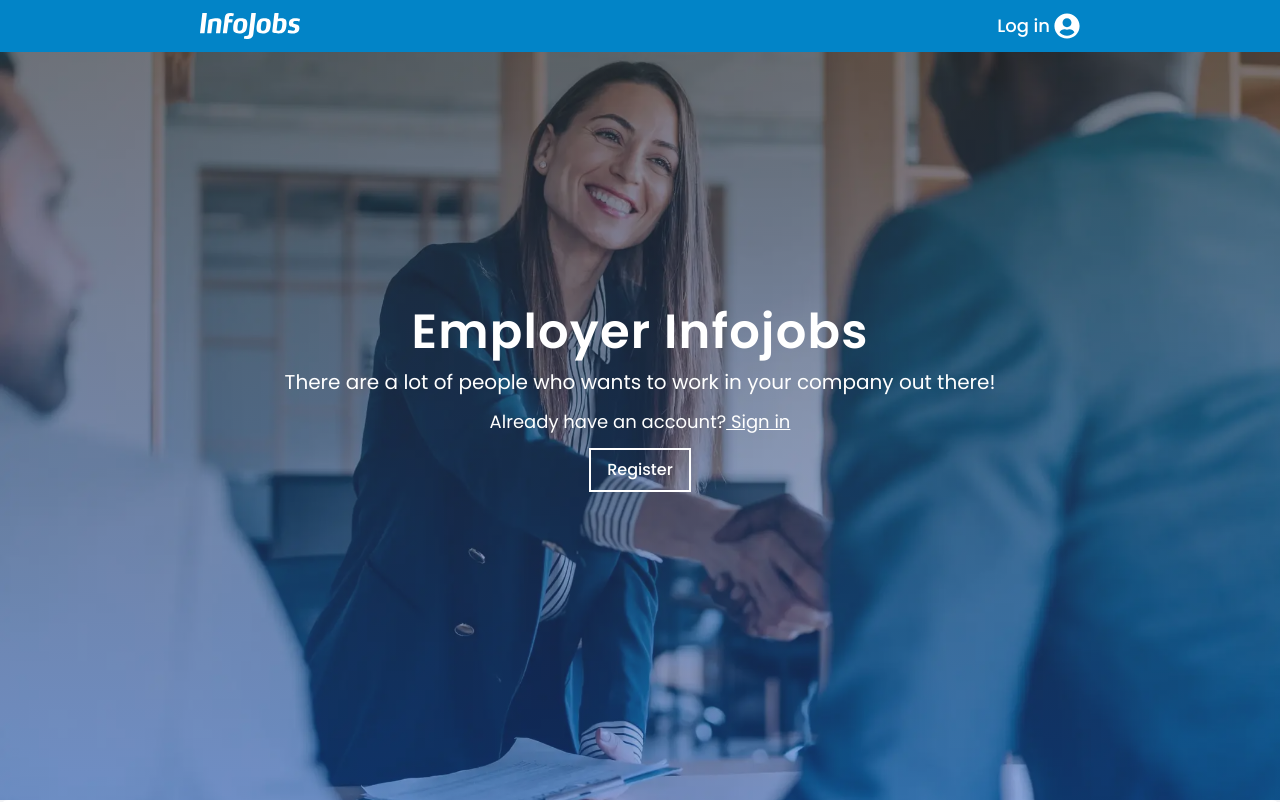
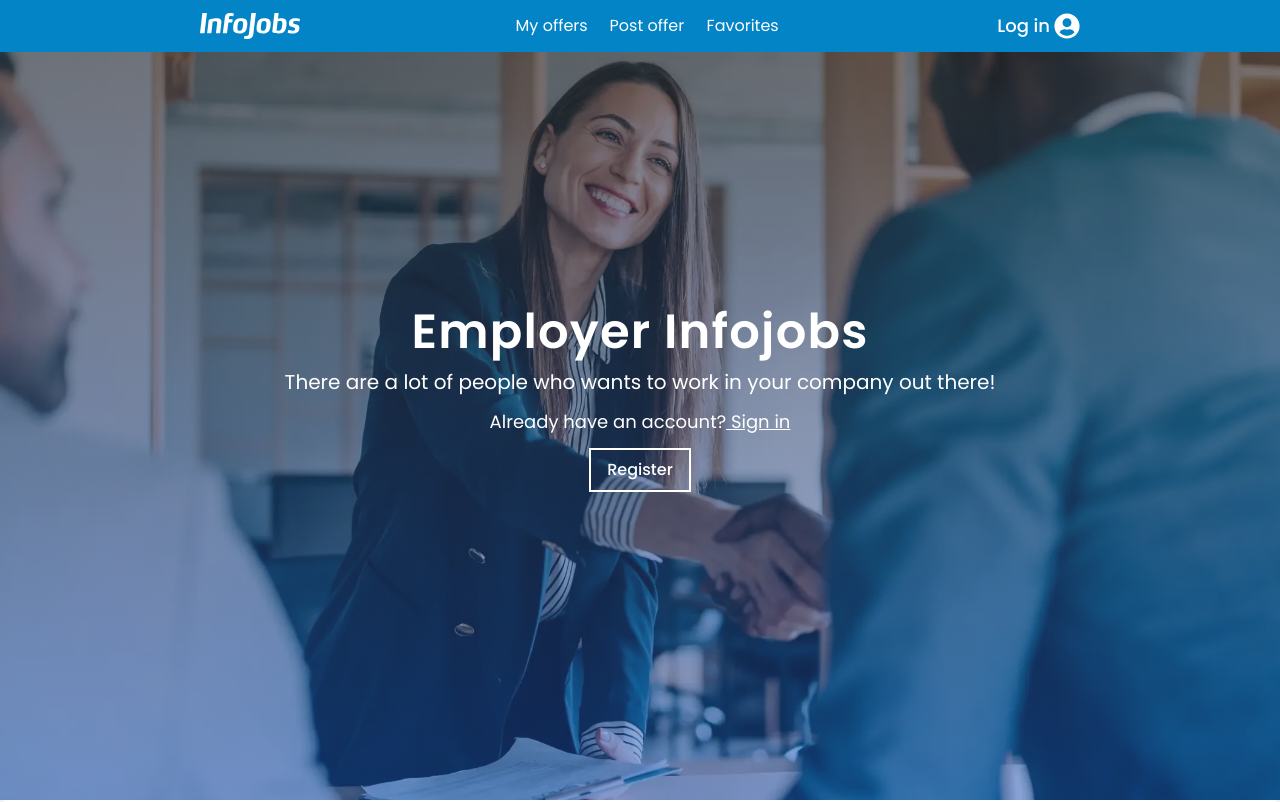
Before and after one commit to Mathitarazonad/Infojobs-hackaton, a Next.js app: page /welcome in a window 1280 px wide. Shown: the top 802 px of the page. Built offline with nearby package versions, Linux system fonts and the light colour scheme; no server answers; the database is empty.

Commit message:
Edited header on medium devices and the types

```diff
--- a/src/components/header/Header.tsx
+++ b/src/components/header/Header.tsx
@@ -6,6 +6,11 @@ export default function Header () {
   return (
     <header className='w-full bg-sky-600 absolute flex justify-between items-center py-3 p-4 min-[64px] app_paddings'>
       <Image src='/images/infojobs.svg' alt='Infojobs Logo' width={100} height={100} />
+      <ul className='hidden md:flex list-none items-center justify-center gap-5 text-white'>
+        <li className='min-w-[74px] cursor-pointer hover:font-semibold duration-200'>My offers</li>
+        <li className='min-w-[77px] cursor-pointer hover:font-semibold duration-200'>Post offer</li>
+        <li className='min-w-[75px] cursor-pointer hover:font-semibold duration-200'>Favorites</li>
+      </ul>
       <LogInButton />
     </header>
   )
--- a/src/types/types.d.ts
+++ b/src/types/types.d.ts
@@ -42,6 +42,7 @@ export interface Employer {
   photoURL: string | File
   userType: AppMode
   publishedOffers: JobOffer[]
+  favorites: JobSeeker[]
 }
 
 export interface JobOffer {
```
